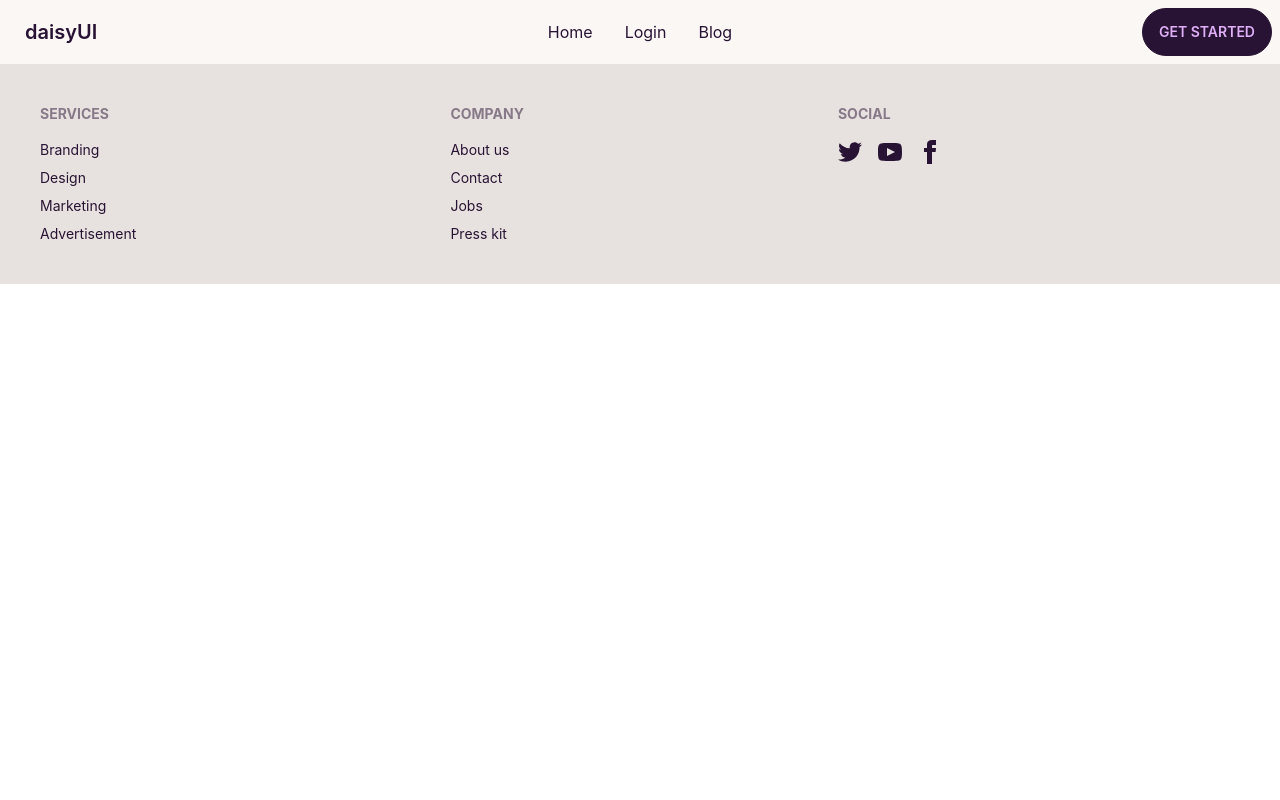
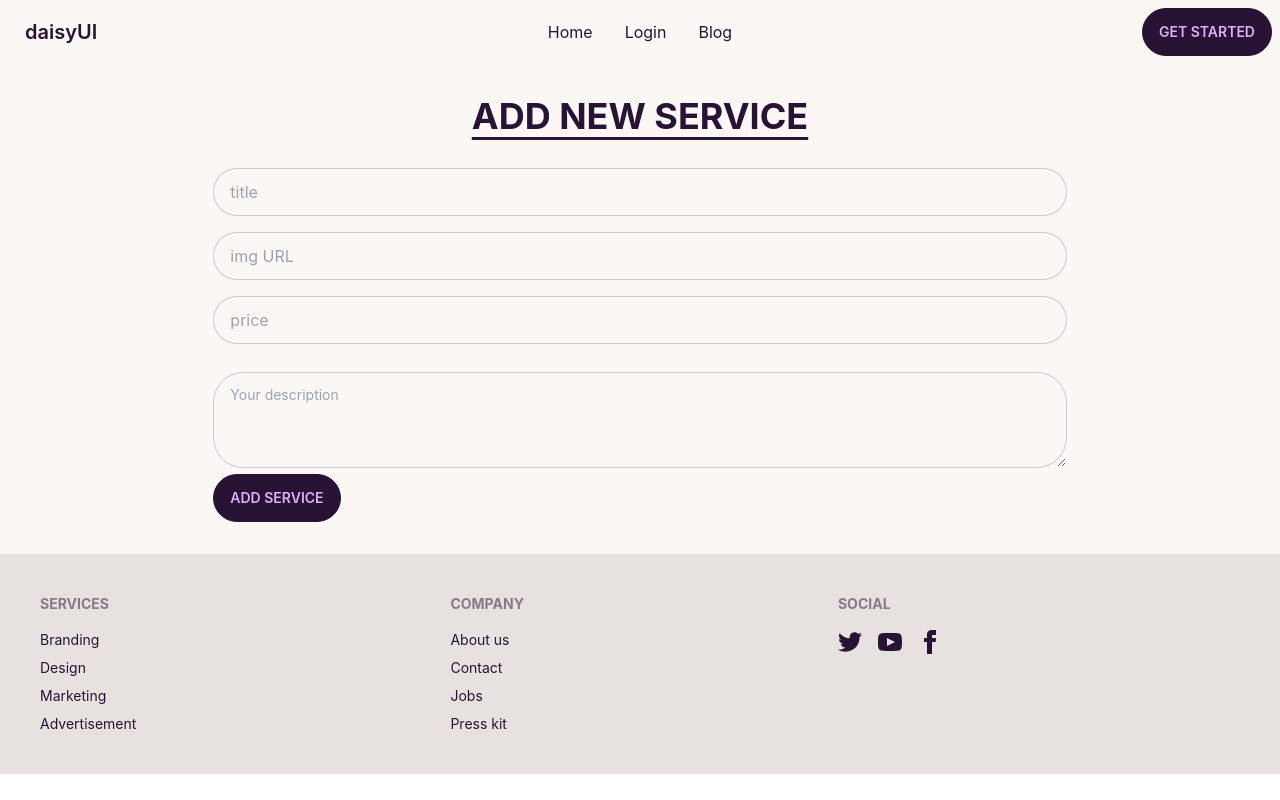
Before and after one commit to bony075/cleaning-service-client-side, a React (Create React App) app: page /addService in a window 1280 px wide. Built offline with nearby package versions, Linux system fonts and the light colour scheme; no server answers.

Commit message:
added new service form and store in mongodb

```diff
--- a/src/Pages/AddService/AddService.js
+++ b/src/Pages/AddService/AddService.js
@@ -1,11 +1,96 @@
-import React from 'react';
+import React, { useContext } from "react";
+import { AuthContext } from "../../context/AuthProvider/AuthProvider";
 
 const AddService = () => {
-    return (
-        <div>
+  const { user } = useContext(AuthContext);
 
+  const handleAddReview = (event) => {
+    event.preventDefault();
+    const form = event.target;
+    const title = form.title.value;
+    //  const email = user?.email || "unregistered";
+    const img = form.img.value;
+    const price = form.price.value;
+    const description = form.description.value;
+
+    const order = {
+      //  service: _id,
+      title,
+      img,
+      price,
+      //  customer: name,
+      //  email,
+      //  phone,
+      description,
+    };
+
+    fetch("http://localhost:5000/services", {
+      method: "POST",
+      headers: {
+        "content-type": "application/json",
+        //  authorization: `Bearer ${localStorage.getItem("genius-token")}`,
+      },
+      body: JSON.stringify(order),
+    })
+      .then((res) => res.json())
+      .then((data) => {
+        console.log(data);
+        if (data.acknowledged) {
+          alert("Add service successfully");
+          form.reset();
+        }
+      })
+      .catch((er) => console.error(er));
+  };
+
+  return (
+    <div className="my-8">
+      <h1 className="text-4xl font-bold text-center underline underline-offset-8 mb-8">
+        ADD NEW SERVICE
+      </h1>
+      <form onSubmit={handleAddReview} className='w-2/3 mx-auto'>
+        {/* <h2 className="text-4xl">You are about to order: {title}</h2>
+          <h4 className="text-3xl">Price: {price}</h4> */}
+        <div className="grid grid-cols-1  gap-4">
+          <input
+            name="title"
+            type="text"
+            placeholder="title"
+            className="input input-ghost w-full  input-bordered"
+          />
+          <input
+            name="img"
+            type="text"
+            placeholder="img URL"
+            className="input input-ghost w-full  input-bordered"
+          />
+          <input
+            name="price"
+            type="text"
+            placeholder="price"
+            className="input input-ghost w-full  input-bordered"
+            required
+          />
+          {/* <input
+              name="email"
+              type="text"
+              placeholder="Your email"
+              defaultValue={user?.email}
+              className="input input-ghost w-full  input-bordered"
+              readOnly
+            /> */}
         </div>
-    );
+        <textarea
+          name="description"
+          className="textarea textarea-bordered h-24 w-full mt-7"
+          placeholder="Your description"
+          required
+        ></textarea>
+
+        <input className="btn" type="submit" value="Add Service" />
+      </form>
+    </div>
+  );
 };
 
 export default AddService;
```
Also changed, not shown: src/Hook/useTitle.js (added), 1 other file (tests, documents, lock files or other folders).
